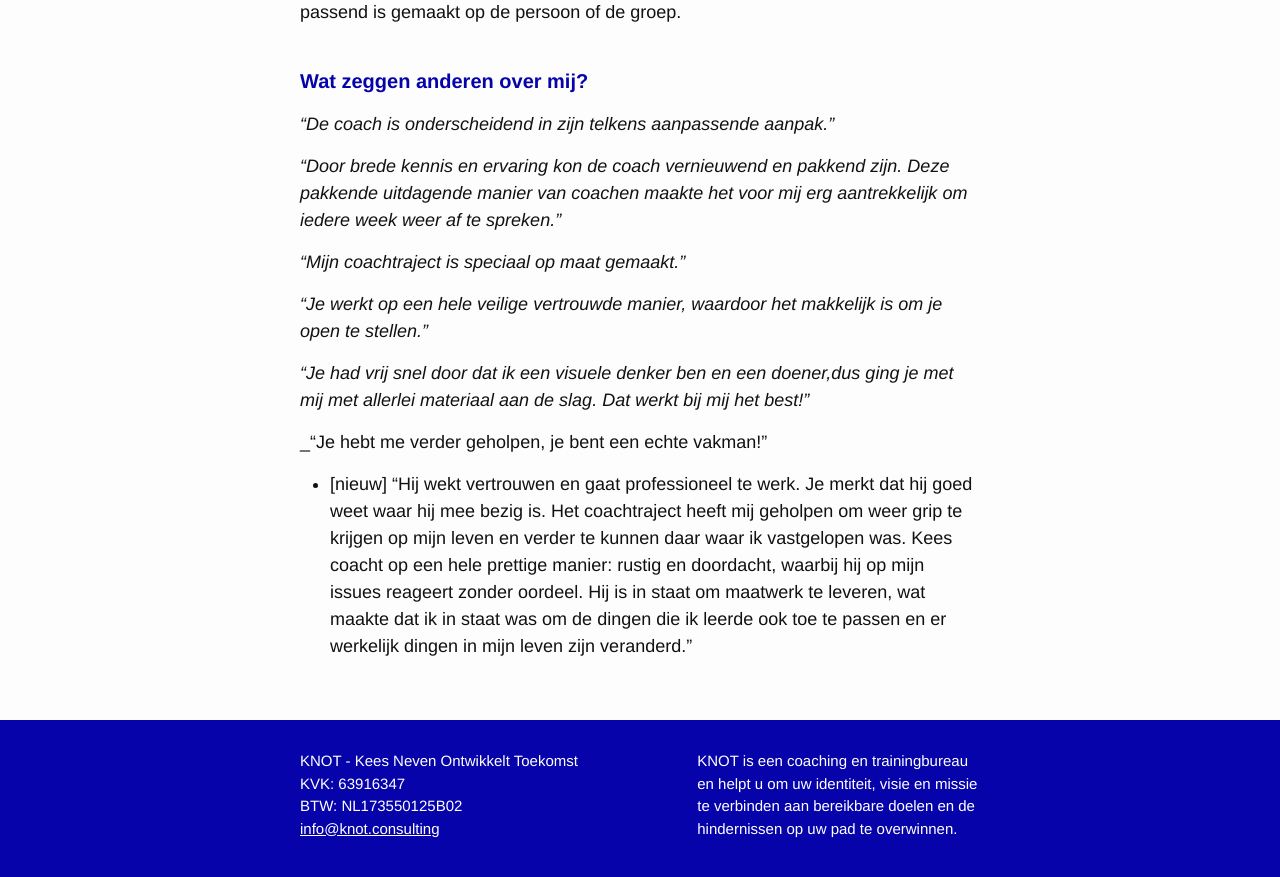
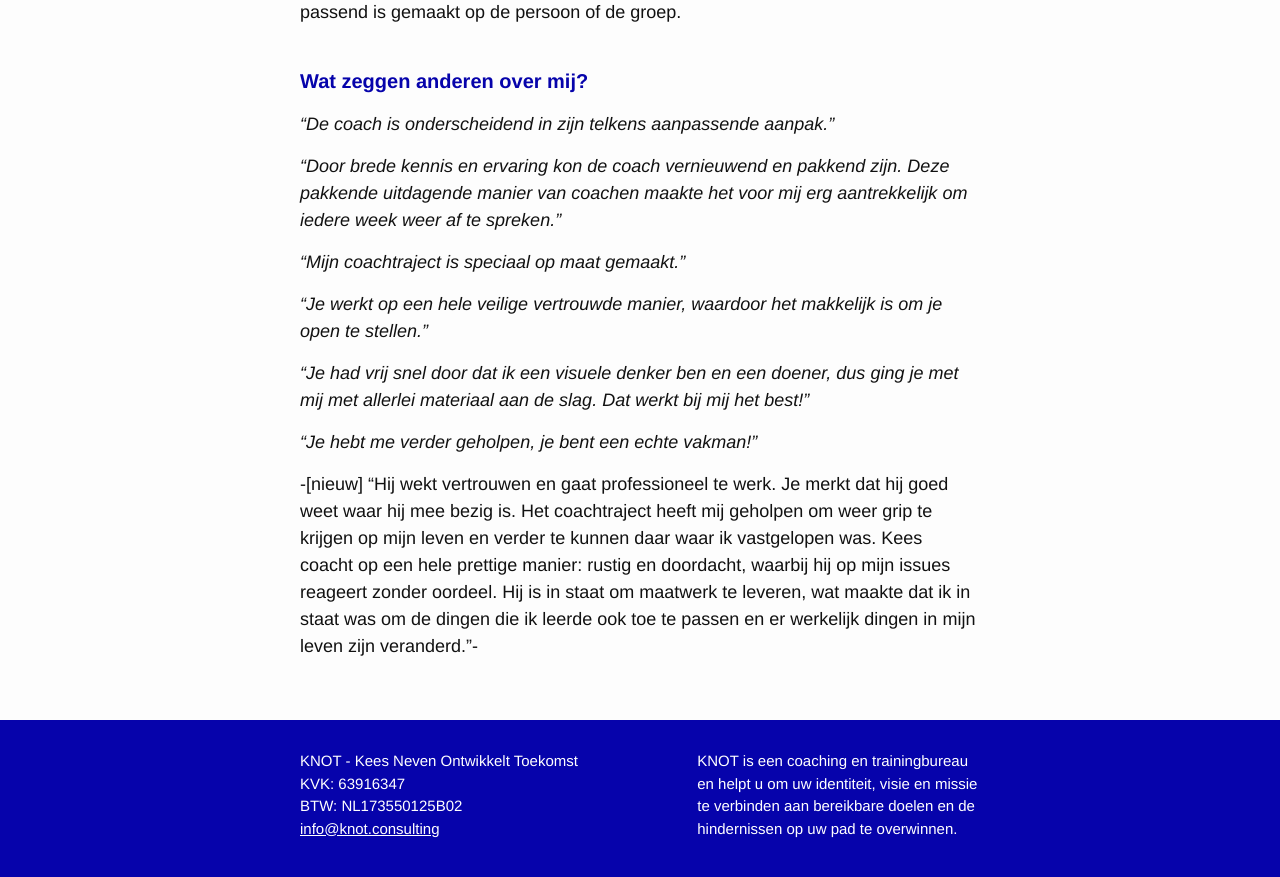
Before and after one commit to keesneven/keesneven.github.io, a Jekyll site: the page built from about.md, in a window 1280 px wide and 900 px high, scrolled down 2109 px. Shown: the top 877 px of the window. Built offline with Jekyll 4.4.1, drawn with Linux system fonts in a browser that asks for light colours; nearby versions of some CDN libraries.

```diff
--- a/about.md
+++ b/about.md
@@ -45,10 +45,10 @@ _"Mijn coachtraject is speciaal op maat gemaakt."_
 
 _"Je werkt op een hele veilige vertrouwde manier, waardoor het makkelijk is om je open te stellen."_
 
-_"Je had vrij snel door dat ik een visuele denker ben en een doener,dus ging je met mij met allerlei materiaal aan de slag. Dat werkt bij mij het best!"_
+_"Je had vrij snel door dat ik een visuele denker ben en een doener, dus ging je met mij met allerlei materiaal aan de slag. Dat werkt bij mij het best!"_
 
-_"Je hebt me verder geholpen, je bent een echte vakman!"
+_"Je hebt me verder geholpen, je bent een echte vakman!"_
 
-- [nieuw] "Hij wekt vertrouwen en gaat professioneel te werk. Je merkt dat hij goed weet waar hij mee bezig is.
+-[nieuw] "Hij wekt vertrouwen en gaat professioneel te werk. Je merkt dat hij goed weet waar hij mee bezig is.
 Het coachtraject heeft mij geholpen om weer grip te krijgen op mijn leven en verder te kunnen daar waar ik vastgelopen was.
-Kees coacht op een hele prettige manier: rustig en doordacht, waarbij hij op mijn issues reageert zonder oordeel. Hij is in staat om maatwerk te leveren, wat maakte dat ik in staat was om de dingen die ik leerde ook toe te passen en er werkelijk dingen in mijn leven zijn veranderd."
+Kees coacht op een hele prettige manier: rustig en doordacht, waarbij hij op mijn issues reageert zonder oordeel. Hij is in staat om maatwerk te leveren, wat maakte dat ik in staat was om de dingen die ik leerde ook toe te passen en er werkelijk dingen in mijn leven zijn veranderd."-
```
